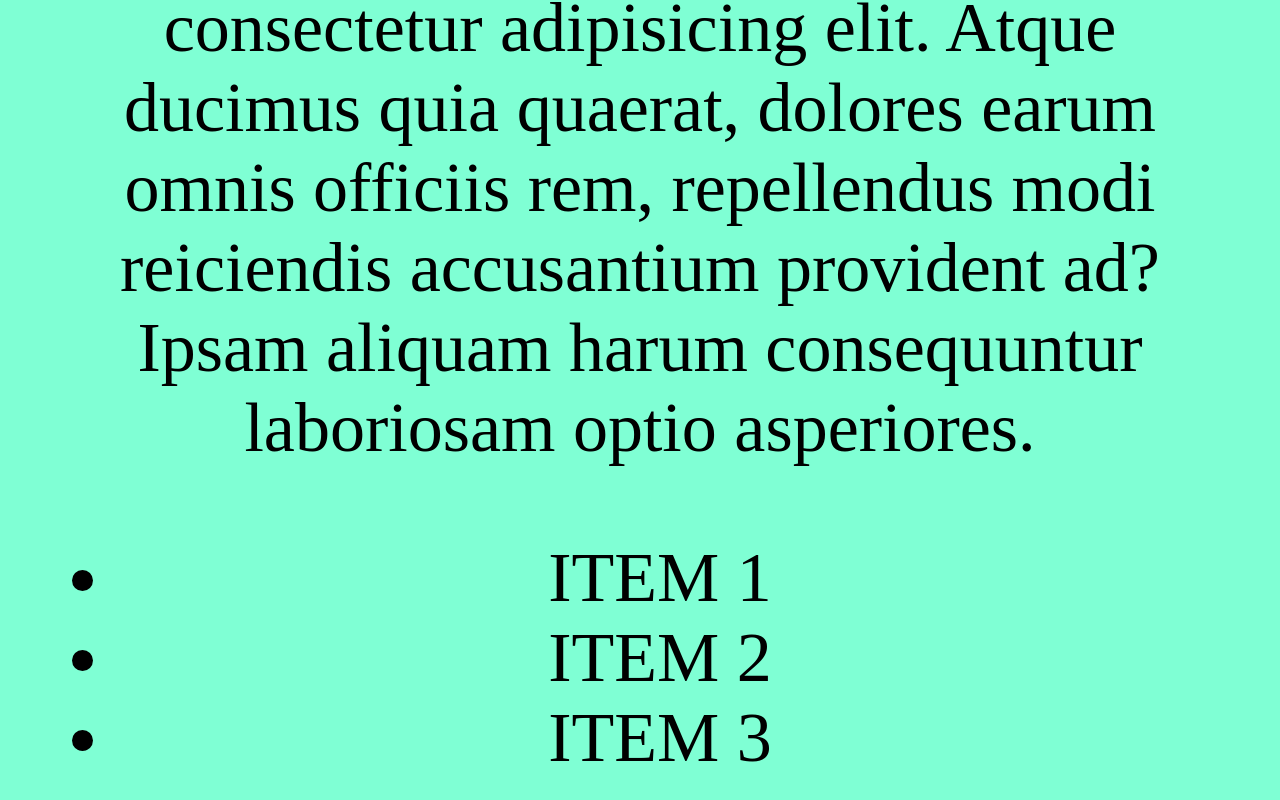
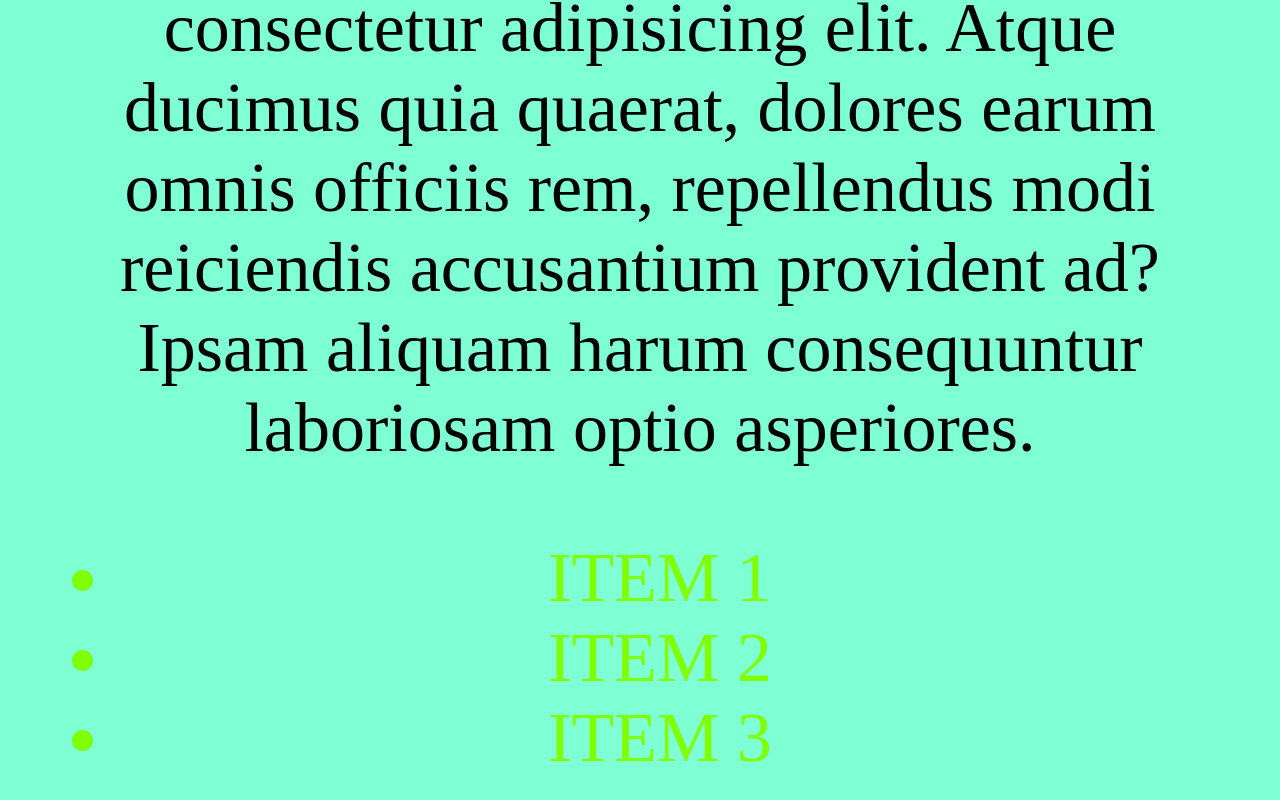
Before and after one commit to Suwethan/edx, a plain HTML site: page index.html in a window 1280 px wide. Shown: the part 521-1321 px from the top of the page. Drawn offline with Linux system fonts and the light colour scheme.

Commit message:
Added some stylings

```diff
--- a/index.html
+++ b/index.html
@@ -7,7 +7,7 @@
 <body>
     <h1>Webpage</h1>
     <p>Lorem ipsum dolor sit, amet consectetur adipisicing elit. Atque ducimus quia quaerat, dolores earum omnis officiis rem, repellendus modi reiciendis accusantium provident ad? Ipsam aliquam harum consequuntur laboriosam optio asperiores.</p>
-    <ul>
+    <ul style="color: chartreuse;">
         <li>ITEM 1</li>
         <li>ITEM 2</li>
         <li>ITEM 3</li>
```
